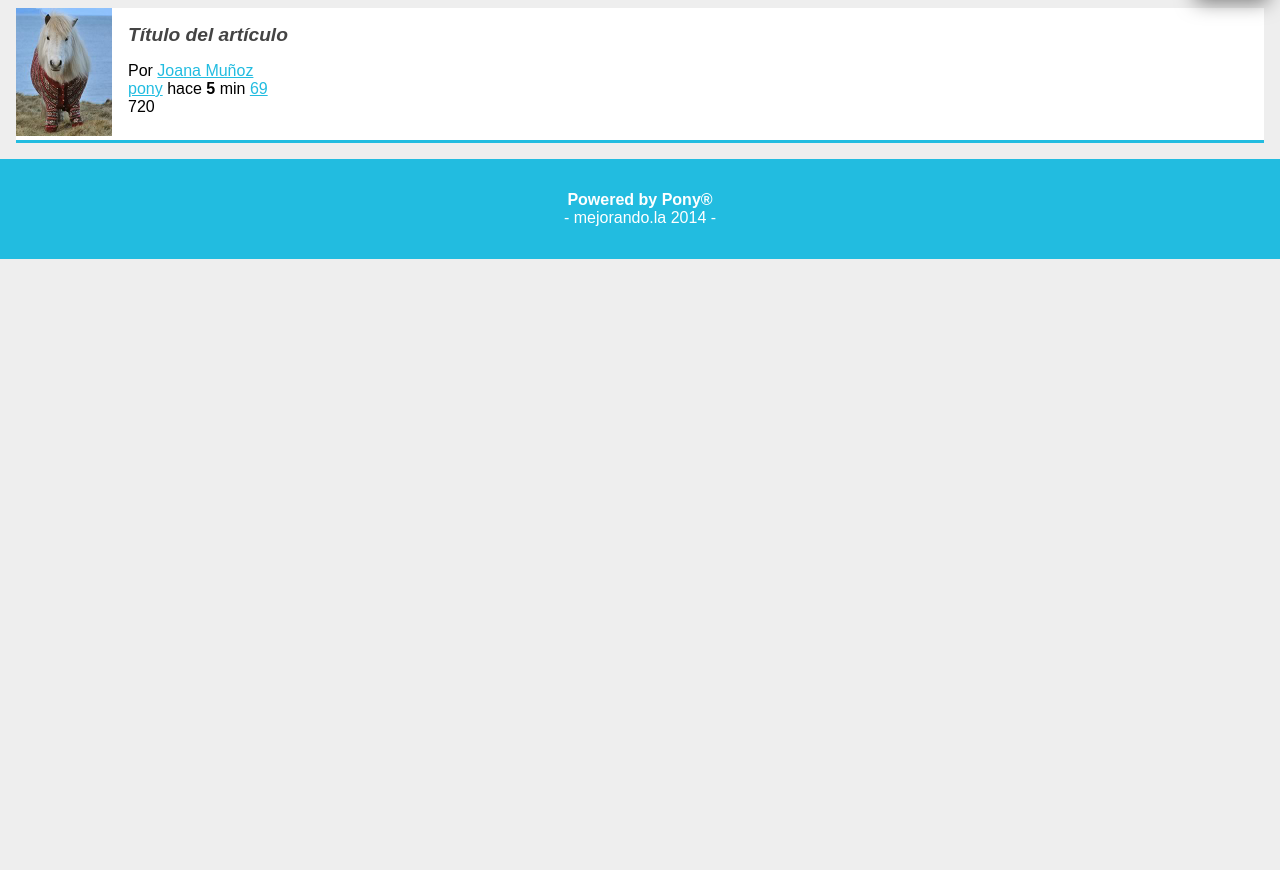
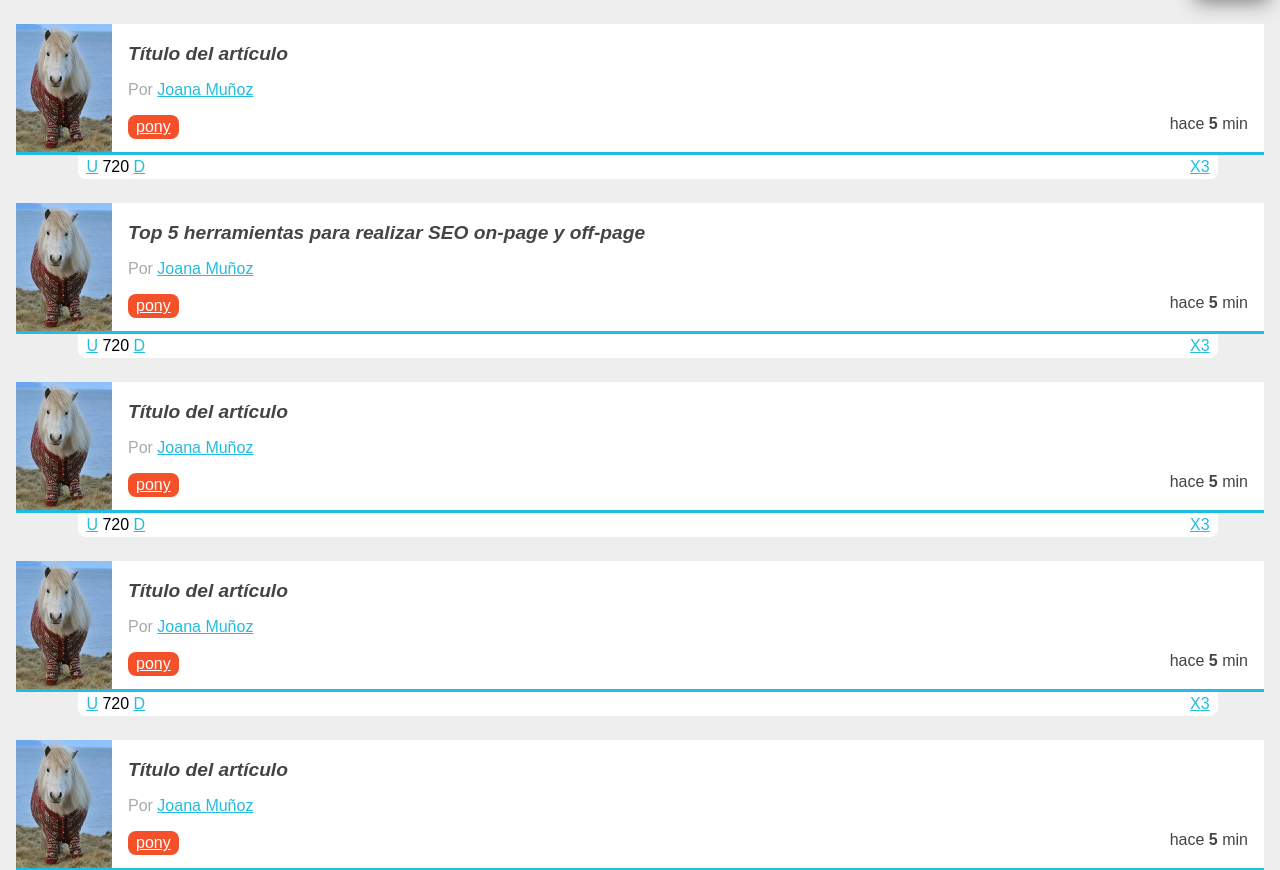
Before and after one commit to danideu/Puls2014-Europa, a plain HTML site: page index.html in a window 1280 px wide. Shown: the part 106-976 px from the top of the page. Before the commit the page ends 800 px from the top, so only its background shows below. Drawn offline with Linux system fonts and the light colour scheme.

Commit message:
Terminada la clase 2

```diff
--- a/estilos.css
+++ b/estilos.css
@@ -51,11 +51,42 @@ nav{background: #80BCA3;margin:0; padding: 0 0.5em; position:relative;}
 #contenido{
 	padding: 1em;
 }
-#contenido .item{background: white; border-bottom: 3px solid #22BCE0; overflow: hidden;}
+#contenido .item{
+	background: white;
+	border-bottom: 3px solid #22BCE0;
+	position: relative;
+	min-height: 128px; /* Para que respete la medida habiendole quitado el overflow: hidden*/
+	margin-bottom: 3em;
+}
 #contenido .item .imagen_item{float: left; margin: 0 1em 0 0;}
 #contenido .item .imagen_item img{width:  96px; }
 
-#contenido .item .titulo_item{font-size: 1.2em;font-style: italic;}
+#contenido .item .titulo_item{font-size: 1.2em;font-style: italic;padding: 1em 1em 0 0;}
 	#contenido .item .titulo_item a{color: #444; text-decoration: none;}
 
-#contenido .item .autor_item{}
+#contenido .item .autor_item{color: #AAA;}
+#contenido .item .datos_item{text-align: right; margin: 1em 1em 0 0;}
+#contenido .item .datos_item .tag_item{
+	background: #F4502A;
+	border-radius: 0.5em;
+	display: inline-block;
+	color: white;
+	padding: 0.2em 0.5em;
+	float: left;
+}
+#contenido .item .datos_item .fecha_item{color: #444;}
+#contenido .item .votacion{
+	background: white;
+	position: absolute;
+	top: 100%;
+	left: 5%;
+	width: 90%;
+	margin-top: 3px;
+	padding: 0.2em 0.5em;
+	border-radius: 0 0 0.5em 0.5em;
+}
+
+#contenido .item .votacion .comentarios_item,
+#contenido .item .votacion .guardar_item{
+	float: right;
+}
--- a/index.html
+++ b/index.html
@@ -50,13 +50,120 @@
 				<span class="fecha_item">
 					hace <strong>5</strong> min
 				</span>
-				<a href="#" class="comentarios_item">69</a>
-				<a href="#" class="guardar_item"></a>
 			</div>
 			<div class="votacion">
-				<a href="#" class="up"></a>
+				<a href="#" class="up">U</a>
 				720
-				<a href="#" class="down"></a>
+				<a href="#" class="down">D</a>
+				<a href="#" class="comentarios_item">3</a>
+				<a href="#" class="guardar_item">X</a>
+			</div>
+		</article>
+
+		<article class="item">
+			<figure class="imagen_item">
+				<img src="imagen.jpg" />
+			</figure>
+			<h2 class="titulo_item">
+				<a href="#">
+					Top 5 herramientas para realizar SEO on-page y off-page
+				</a>
+			</h2>
+			<div class="autor_item">
+				Por <a href="#">Joana Muñoz</a>
+			</div>
+			<div class="datos_item">
+				<a href="#" class="tag_item">pony</a>
+				<span class="fecha_item">
+					hace <strong>5</strong> min
+				</span>
+			</div>
+			<div class="votacion">
+				<a href="#" class="up">U</a>
+				720
+				<a href="#" class="down">D</a>
+				<a href="#" class="comentarios_item">3</a>
+				<a href="#" class="guardar_item">X</a>
+			</div>
+		</article>
+
+		<article class="item">
+			<figure class="imagen_item">
+				<img src="imagen.jpg" />
+			</figure>
+			<h2 class="titulo_item">
+				<a href="#">
+					Título del artículo
+				</a>
+			</h2>
+			<div class="autor_item">
+				Por <a href="#">Joana Muñoz</a>
+			</div>
+			<div class="datos_item">
+				<a href="#" class="tag_item">pony</a>
+				<span class="fecha_item">
+					hace <strong>5</strong> min
+				</span>
+			</div>
+			<div class="votacion">
+				<a href="#" class="up">U</a>
+				720
+				<a href="#" class="down">D</a>
+				<a href="#" class="comentarios_item">3</a>
+				<a href="#" class="guardar_item">X</a>
+			</div>
+		</article>
+		<article class="item">
+			<figure class="imagen_item">
+				<img src="imagen.jpg" />
+			</figure>
+			<h2 class="titulo_item">
+				<a href="#">
+					Título del artículo
+				</a>
+			</h2>
+			<div class="autor_item">
+				Por <a href="#">Joana Muñoz</a>
+			</div>
+			<div class="datos_item">
+				<a href="#" class="tag_item">pony</a>
+				<span class="fecha_item">
+					hace <strong>5</strong> min
+				</span>
+			</div>
+			<div class="votacion">
+				<a href="#" class="up">U</a>
+				720
+				<a href="#" class="down">D</a>
+				<a href="#" class="comentarios_item">3</a>
+				<a href="#" class="guardar_item">X</a>
+			</div>
+		</article>
+
+		<article class="item">
+			<figure class="imagen_item">
+				<img src="imagen.jpg" />
+			</figure>
+			<h2 class="titulo_item">
+				<a href="#">
+					Título del artículo
+				</a>
+			</h2>
+			<div class="autor_item">
+				Por <a href="#">Joana Muñoz</a>
+			</div>
+			<div class="datos_item">
+				<a href="#" class="tag_item">pony</a>
+				<span class="fecha_item">
+					hace <strong>5</strong> min
+				</span>
+			</div>
+			<div class="votacion">
+				<a href="#" class="up">U</a>
+				720
+				<a href="#" class="down">D</a>
+				<a href="#" class="comentarios_item">3</a>
+				<a href="#" class="guardar_item">X</a>
 			</div>
 		</article>
 	</section>
```
